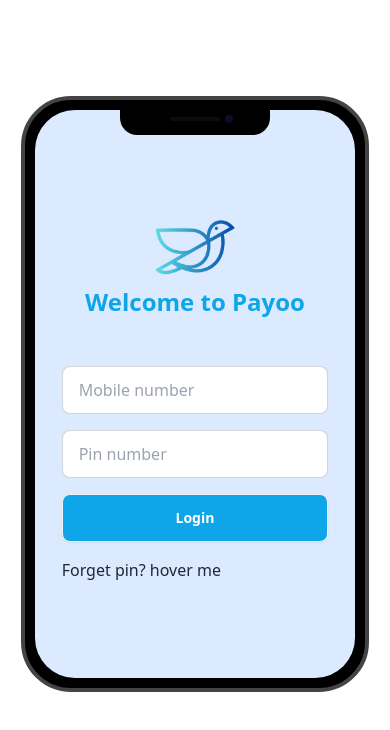
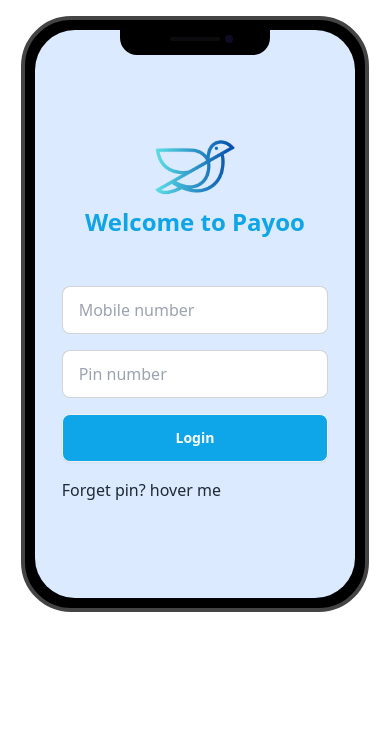
Before and after one commit to mehefujali/payoo, a plain HTML site: page index.html in a window 390 px wide. Drawn offline with nearby package versions, Linux system fonts and the light colour scheme.

Commit message:
phone mt change

```diff
--- a/index.html
+++ b/index.html
@@ -11,7 +11,7 @@
 </head>
 
 <body>
-      <section class=" flex pt-24  items-center justify-center">
+      <section class=" flex pt-4 md:pt-24  items-center justify-center">
             <!-- mockup-phone -->
             <div class="mockup-phone">
                   <div class="camera"></div>
@@ -19,7 +19,7 @@
                         <div class="artboard artboard-demo phone-1 bg-blue-100">
                               <!-- main content  -->
                               <div class=" flex flex-col justify-center items-center ">
-                                    <img class="w-20" src="./images/payoo.png" alt="">
+                                    <img class=" w-20 " src="./images/payoo.png" alt="">
                                     <h1 class=" font-bold text-2xl text-sky-500">Welcome to Payoo </h1>
 
                               </div>
```
Also changed, not shown: home.html (+1 -1 lines).
